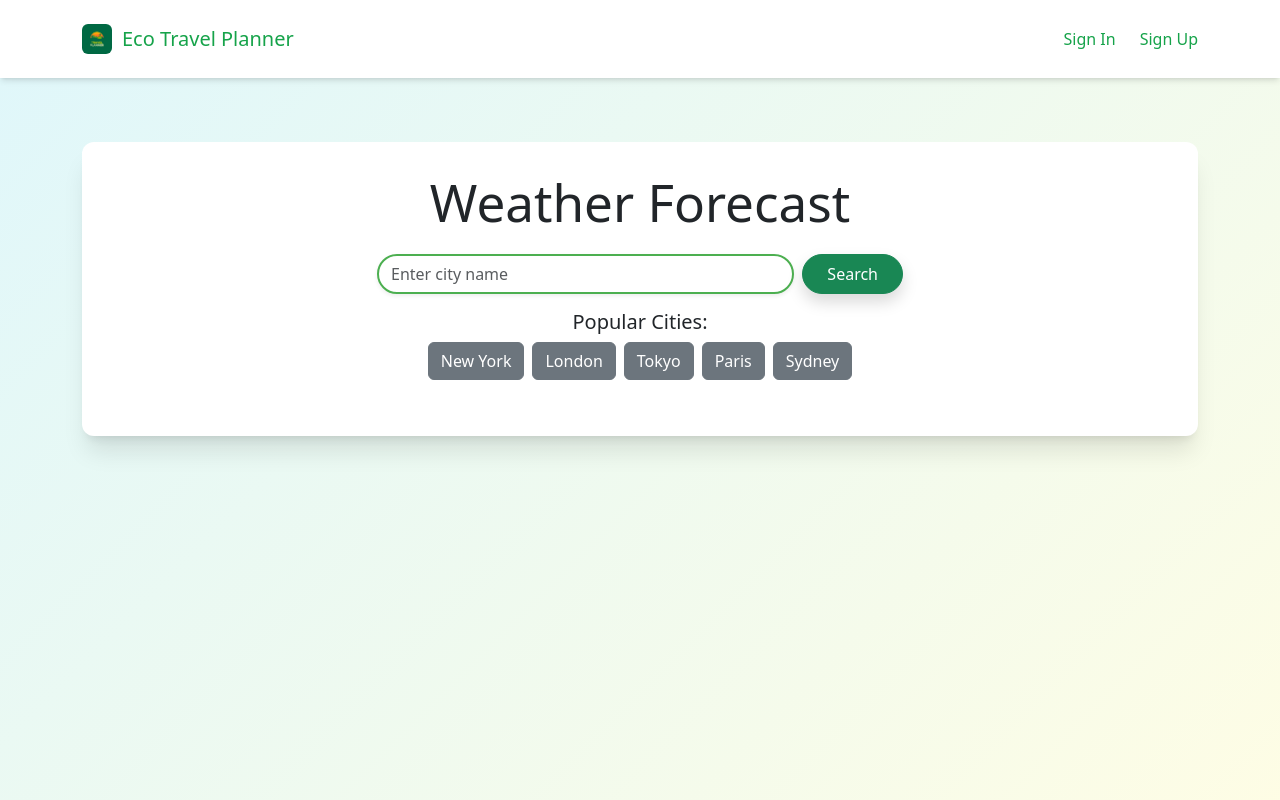
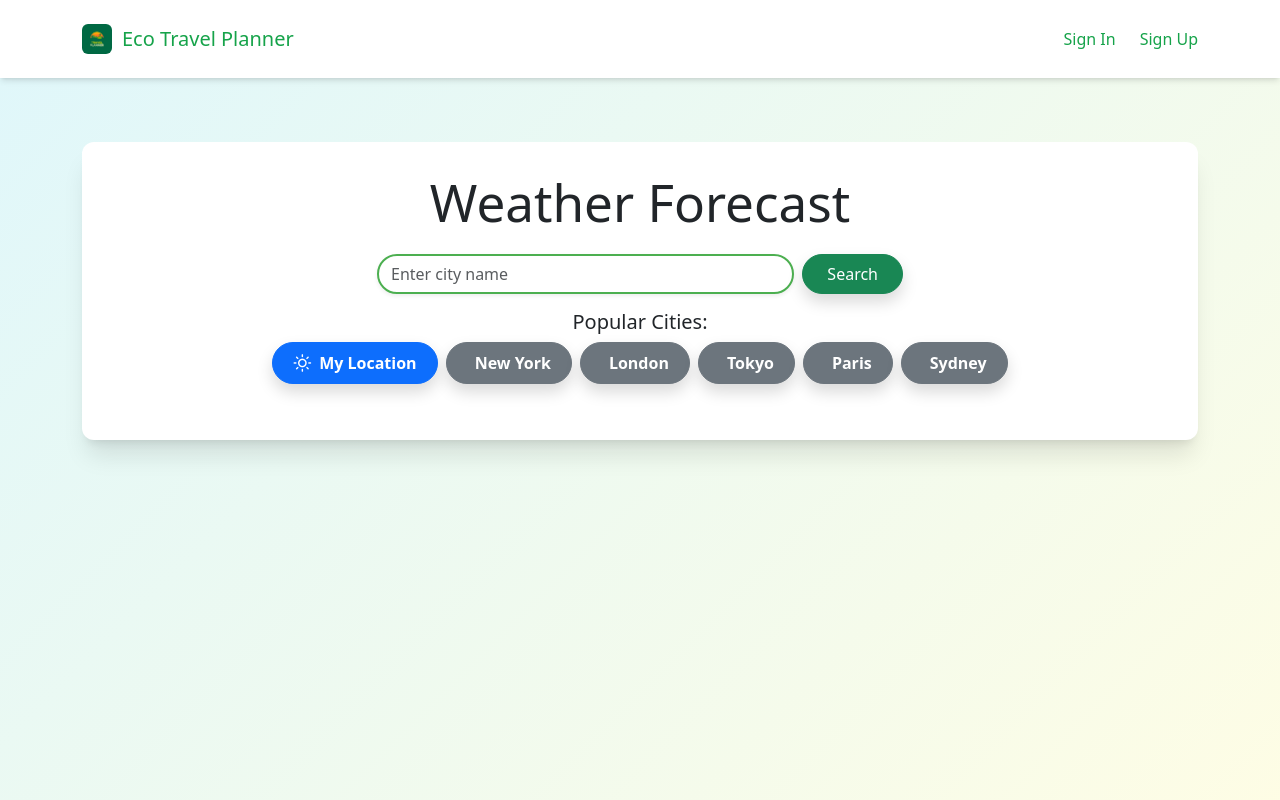
Before and after one commit to haziqhalifi/eco-travel-planner, a React (Vite) app: page /weather in a window 1280 px wide. Shown: the top 800 px of the page. Built offline with nearby package versions, Linux system fonts and the light colour scheme.

Commit message:
Add geolocation weather fetching and saved cities functionality

```diff
--- a/src/pages/Weather.jsx
+++ b/src/pages/Weather.jsx
@@ -14,8 +14,8 @@ const Weather = () => {
   const [city, setCity] = useState("");
   const [weather, setWeather] = useState(null);
   const [forecast, setForecast] = useState(null);
-  const [uvIndex, setUvIndex] = useState(null);
   const [error, setError] = useState("");
+  const [savedCities, setSavedCities] = useState([]);
 
   const apiKey = import.meta.env.VITE_WEATHER_API_KEY;
 
@@ -36,6 +36,50 @@ const Weather = () => {
     }
   };
 
+  const fetchWeatherByCoords = async (lat, lon) => {
+    try {
+      const weatherRes = await fetch(
+        `https://api.openweathermap.org/data/2.5/weather?lat=${lat}&lon=${lon}&units=metric&appid=${apiKey}`
+      );
+      const forecastRes = await fetch(
+        `https://api.openweathermap.org/data/2.5/forecast?lat=${lat}&lon=${lon}&units=metric&appid=${apiKey}`
+      );
+
+      if (!weatherRes.ok || !forecastRes.ok)
+        throw new Error("Location not found");
+
+      const weatherData = await weatherRes.json();
+      const forecastData = await forecastRes.json();
+
+      setWeather(weatherData);
+      setForecast(forecastData);
+      setCity(weatherData.name);
+      setError("");
+    } catch (err) {
+      setError(err.message);
+      setWeather(null);
+      setForecast(null);
+    }
+  };
+
+  const handleGetLocationWeather = () => {
+    if (!navigator.geolocation) {
+      setError("Geolocation is not supported by your browser.");
+      return;
+    }
+    navigator.geolocation.getCurrentPosition(
+      (position) => {
+        fetchWeatherByCoords(
+          position.coords.latitude,
+          position.coords.longitude
+        );
+      },
+      () => {
+        setError("Unable to retrieve your location.");
+      }
+    );
+  };
+
   const handleGetWeather = (selectedCity = null) => {
     const cityName = selectedCity || city;
 
@@ -46,8 +90,19 @@ const Weather = () => {
       return;
     }
 
+    setCity(cityName);
     fetchWeatherData("weather", cityName, setWeather);
     fetchWeatherData("forecast", cityName, setForecast);
+  };
+
+  const handleSaveCity = () => {
+    if (weather && weather.name && !savedCities.includes(weather.name)) {
+      setSavedCities([...savedCities, weather.name]);
+    }
+  };
+
+  const handleRemoveCity = (cityToRemove) => {
+    setSavedCities(savedCities.filter((c) => c !== cityToRemove));
   };
 
   const getCurrentDateTime = () => {
@@ -68,6 +123,38 @@ const Weather = () => {
       temp: item.main.temp,
     }));
   };
+
+  // --- Styling variables ---
+  const cityBtnStyle = {
+    borderRadius: "25px",
+    fontWeight: "bold",
+    padding: "0.5rem 1.25rem",
+    boxShadow: "0 2px 8px rgba(0,0,0,0.07)",
+    transition: "background 0.2s, box-shadow 0.2s",
+    display: "flex",
+    alignItems: "center",
+    gap: "0.5rem",
+  };
+
+  const removeBtnStyle = {
+    borderRadius: "50%",
+    width: "1.5rem",
+    height: "1.5rem",
+    padding: 0,
+    marginLeft: "0.5rem",
+    fontWeight: "bold",
+    lineHeight: "1.2rem",
+    display: "flex",
+    alignItems: "center",
+    justifyContent: "center",
+    boxShadow: "0 2px 4px rgba(0,0,0,0.07)",
+    background: "#e57373",
+    color: "#fff",
+    border: "none",
+    transition: "background 0.2s",
+  };
+
+  // --- End styling variables ---
 
   return (
     <div
@@ -105,23 +192,85 @@ const Weather = () => {
                 Search
               </button>
             </form>
+            {weather && (
+              <div className="text-center mt-2">
+                <button
+                  className="btn btn-outline-success rounded-pill px-4 shadow"
+                  onClick={handleSaveCity}
+                  disabled={!weather || savedCities.includes(weather.name)}
+                >
+                  Save City
+                </button>
+              </div>
+            )}
           </div>
 
+          {/* --- Enhanced Popular Cities & Current Location --- */}
           <div className="mb-4">
             <h5 className="text-center">Popular Cities:</h5>
-            <div className="d-flex justify-content-center gap-2">
+            <div className="d-flex justify-content-center gap-2 flex-wrap">
+              <button
+                className="btn btn-primary shadow"
+                style={cityBtnStyle}
+                onClick={handleGetLocationWeather}
+              >
+                <i className="wi wi-day-sunny"></i> My Location
+              </button>
               {["New York", "London", "Tokyo", "Paris", "Sydney"].map(
                 (city) => (
                   <button
                     key={city}
-                    className="btn btn-secondary"
+                    className="btn btn-secondary shadow"
+                    style={cityBtnStyle}
                     onClick={() => handleGetWeather(city)}
                   >
-                    {city}
+                    <i className="wi wi-city"></i> {city}
                   </button>
                 )
               )}
             </div>
+
+            {/* --- Enhanced Saved Cities List --- */}
+            {savedCities.length > 0 && (
+              <>
+                <h6 className="text-center mt-3">Saved Cities:</h6>
+                <div className="d-flex justify-content-center gap-2 flex-wrap">
+                  {savedCities.map((city) => (
+                    <div key={city} className="d-flex align-items-center">
+                      <button
+                        className="btn btn-outline-secondary d-flex align-items-center"
+                        style={{
+                          ...cityBtnStyle,
+                          paddingRight: "0.5rem",
+                          marginRight: "0.5rem",
+                          position: "relative",
+                        }}
+                        onClick={() => handleGetWeather(city)}
+                      >
+                        <i className="wi wi-city"></i> {city}
+                        <button
+                          className="btn btn-sm btn-danger"
+                          style={removeBtnStyle}
+                          onClick={(e) => {
+                            e.stopPropagation();
+                            handleRemoveCity(city);
+                          }}
+                          title="Remove"
+                          onMouseOver={(e) =>
+                            (e.currentTarget.style.background = "#d32f2f")
+                          }
+                          onMouseOut={(e) =>
+                            (e.currentTarget.style.background = "#e57373")
+                          }
+                        >
+                          &times;
+                        </button>
+                      </button>
+                    </div>
+                  ))}
+                </div>
+              </>
+            )}
           </div>
 
           {error && <p className="text-danger text-center">{error}</p>}
```
